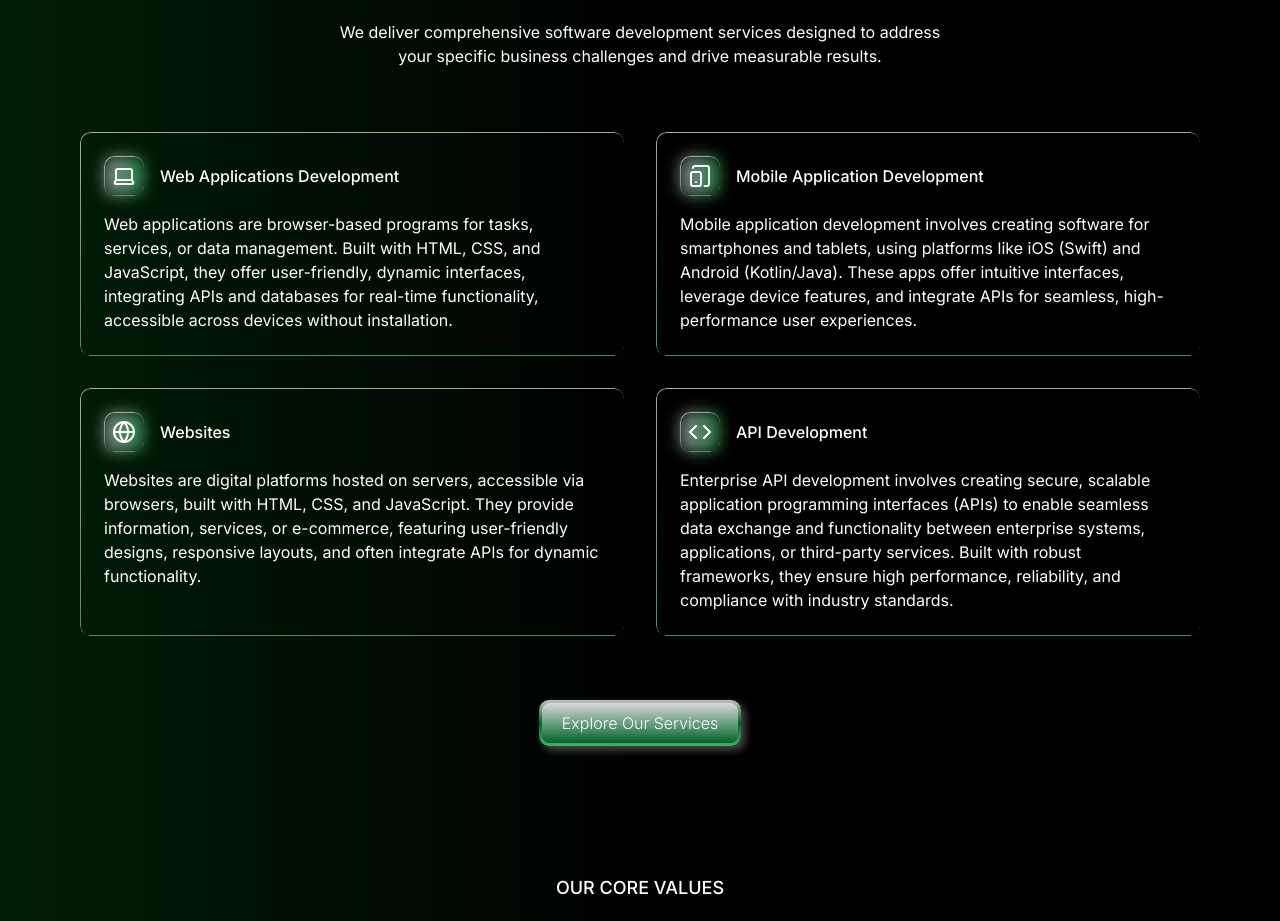
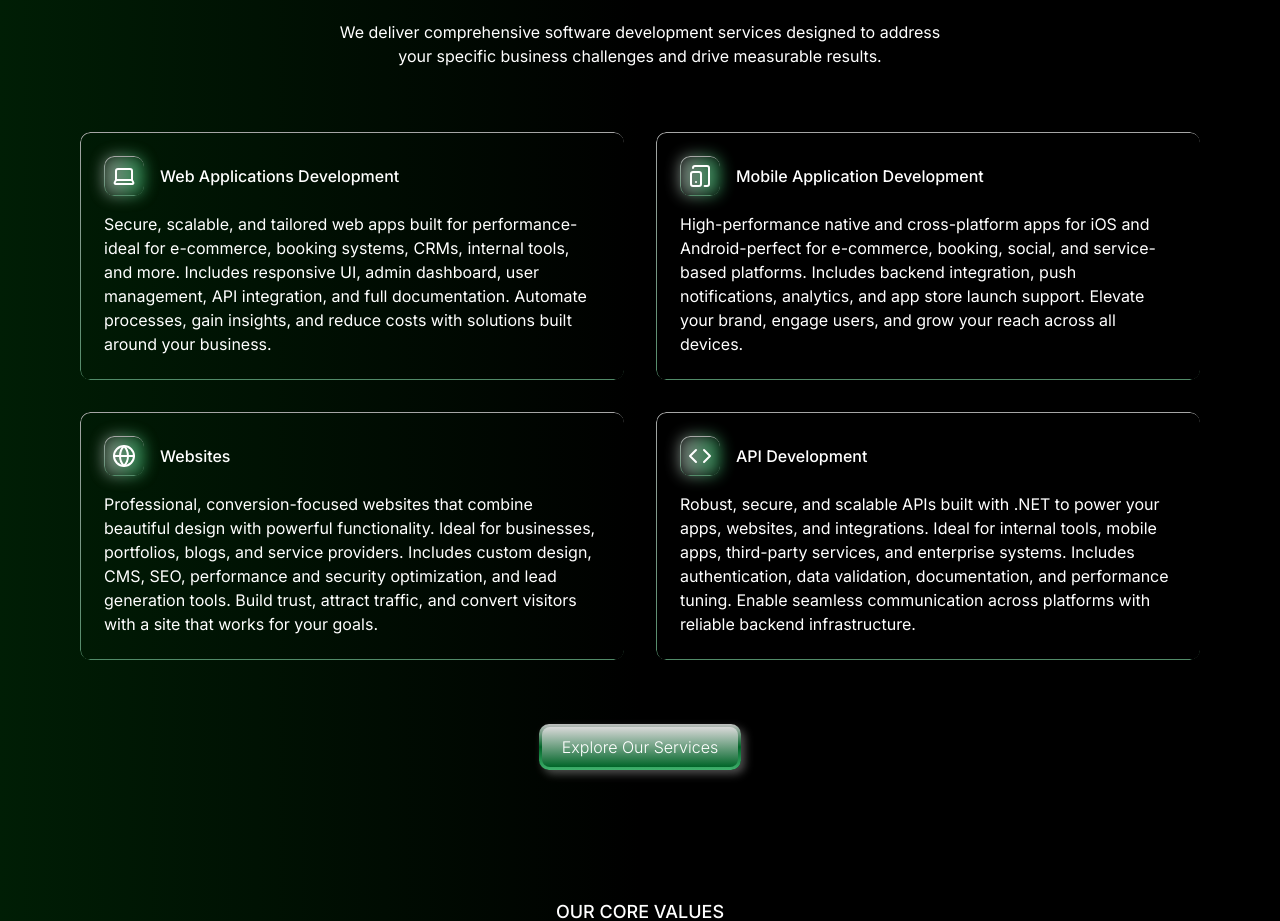
Before and after one commit to ethandiedericks/nevaeh-v3, a Next.js app: page / in a window 1280 px wide. Shown: the part 1526-2447 px from the top of the page. Built offline with nearby package versions, Linux system fonts and the light colour scheme; no server answers.

Commit message:
fixed contact, added toast, edited content

```diff
--- a/package.json
+++ b/package.json
@@ -22,7 +22,8 @@
     "react-markdown": "^10.1.0",
     "rehype-highlight": "^7.0.2",
     "remark-gfm": "^4.0.1",
-    "resend": "^4.5.1"
+    "resend": "^4.5.1",
+    "sonner": "^2.0.3"
   },
   "devDependencies": {
     "@eslint/eslintrc": "^3",
--- a/src/app/actions/sendContactEmail.ts
+++ b/src/app/actions/sendContactEmail.ts
@@ -11,7 +11,7 @@ const contactSchema = z.object({
   message: z.string().min(10, "Message must be at least 10 characters"),
 });
 
-async function internalSendContactEmail(formData: FormData) {
+export async function sendContactEmail(formData: FormData): Promise<{ success: boolean; error?: string }> {
     const raw = {
       fullName: formData.get("fullName"),
       email: formData.get("email"),
@@ -23,7 +23,7 @@ async function internalSendContactEmail(formData: FormData) {
     const result = contactSchema.safeParse(raw);
     if (!result.success) {
       console.error("Validation failed:", result.error.format());
-    return;
+      return { success: false, error: "Invalid form submission." };
     }
 
     const { fullName, email, phoneNumber, subject, message } = result.data;
@@ -33,7 +33,7 @@ async function internalSendContactEmail(formData: FormData) {
 
     if (!ownerEmail || !fromEmail) {
       console.error("Missing env vars");
-    return;
+      return { success: false, error: "Server misconfiguration." };
     }
 
     const resend = new Resend(process.env.RESEND_API_KEY);
@@ -55,12 +55,10 @@ async function internalSendContactEmail(formData: FormData) {
         html: htmlContent,
         replyTo: email,
       });
+
+      return { success: true };
     } catch (err) {
       console.error("Failed to send email:", err);
+      return { success: false, error: "Email failed to send. Please try again." };
     }
   }
-
-// This is the exported server action you use in <form action={...}>
-export async function sendContactEmail(formData: FormData): Promise<void> {
-  await internalSendContactEmail(formData);
-}
--- a/src/app/blog/layout.tsx
+++ b/src/app/blog/layout.tsx
@@ -40,7 +40,7 @@ export async function generateMetadata(): Promise<Metadata> {
       siteName: "Nevaeh Solutions",
       images: [
         {
-          url: `${process.env.NEXT_PUBLIC_BASE_URL}/images/blog-cover.jpg`, // Update with your actual blog cover image
+          url: `${process.env.NEXT_PUBLIC_OG_IMAGE_URL}`, // Update with your actual blog cover image
           width: 1200,
           height: 630,
           alt: "Nevaeh Solutions Blog",
@@ -52,7 +52,7 @@ export async function generateMetadata(): Promise<Metadata> {
       title: "Nevaeh Solutions Blog | Technology Insights & Expertise",
       description:
         "Explore our latest thoughts on technology, development trends, and digital innovation.",
-      images: [`${process.env.NEXT_PUBLIC_BASE_URL}/images/blog-cover.jpg`], // Update with your actual blog cover image
+      images: [`${process.env.NEXT_PUBLIC_TWITTER_IMAGE_URL}`], // Update with your actual blog cover image
     },
     alternates: {
       canonical: `${process.env.NEXT_PUBLIC_BASE_URL}/blog`,
--- a/src/app/layout.tsx
+++ b/src/app/layout.tsx
@@ -4,6 +4,7 @@ import { Inter } from "next/font/google";
 import "./globals.css";
 import { Navbar } from "@/components/layout/Navbar";
 import { Footer } from "@/components/layout/Footer";
+import { Toaster } from "sonner";
 
 const inter = Inter({
   variable: "--font-inter",
@@ -167,6 +168,15 @@ export default function RootLayout({
       <body className={`${inter.variable} antialiased text-white`}>
         <Navbar />
         <main>{children}</main>
+        <Toaster
+          position="bottom-right"
+          toastOptions={{
+            classNames: {
+              toast:
+                "bg-gradient-to-r from-[#001e05] via-black to-black text-white",
+            },
+          }}
+        />
         <Footer />
       </body>
     </html>
--- a/src/components/homepage/ServicesSection.tsx
+++ b/src/components/homepage/ServicesSection.tsx
@@ -30,28 +30,28 @@ export const ServicesSection = () => {
                 <ServiceCard
                   icon={<LaptopIcon />}
                   title="Web Applications Development"
-                  description="Web applications	are	browser-based	programs	for	tasks,	services,	or	data	management.	Built with	HTML, CSS, and	JavaScript,	they	offer	user-friendly,	dynamic	interfaces,	integrating	APIs	and	databases	for real-time	functionality,	accessible	across	devices	without	installation."
+                  description="Secure, scalable, and tailored web apps built for performance-ideal for e-commerce, booking systems, CRMs, internal tools, and more. Includes responsive UI, admin dashboard, user management, API integration, and full documentation. Automate processes, gain insights, and reduce costs with solutions built around your business."
                 />
               </div>
               <div className="h-full">
                 <ServiceCard
                   icon={<MobilePhonesIcon />}
                   title="Mobile Application Development"
-                  description="Mobile application development involves creating software for smartphones and tablets, using platforms like iOS (Swift) and Android (Kotlin/Java). These apps offer intuitive interfaces, leverage device features, and integrate APIs for seamless, high-performance user experiences."
+                  description="High-performance native and cross-platform apps for iOS and Android-perfect for e-commerce, booking, social, and service-based platforms. Includes backend integration, push notifications, analytics, and app store launch support. Elevate your brand, engage users, and grow your reach across all devices."
                 />
               </div>
               <div className="h-full">
                 <ServiceCard
                   icon={<WebIcon />}
                   title="Websites"
-                  description="Websites are digital platforms hosted on servers, accessible via browsers, built with HTML, CSS, and JavaScript. They provide information, services, or e-commerce, featuring user-friendly designs, responsive layouts, and often integrate APIs for dynamic functionality."
+                  description="Professional, conversion-focused websites that combine beautiful design with powerful functionality. Ideal for businesses, portfolios, blogs, and service providers. Includes custom design, CMS, SEO, performance and security optimization, and lead generation tools. Build trust, attract traffic, and convert visitors with a site that works for your goals."
                 />
               </div>
               <div className="h-full">
                 <ServiceCard
                   icon={<CodeIcon />}
                   title="API Development"
-                  description="Enterprise API development involves creating secure, scalable application programming interfaces (APIs) to enable seamless data exchange and functionality between enterprise systems, applications, or third-party services. Built with robust frameworks, they ensure high performance, reliability, and compliance with industry standards."
+                  description="Robust, secure, and scalable APIs built with .NET to power your apps, websites, and integrations. Ideal for internal tools, mobile apps, third-party services, and enterprise systems. Includes authentication, data validation, documentation, and performance tuning. Enable seamless communication across platforms with reliable backend infrastructure."
                 />
               </div>
             </div>
--- a/src/components/homepage/mobile/MobileServices.tsx
+++ b/src/components/homepage/mobile/MobileServices.tsx
@@ -14,25 +14,25 @@ export const MobileServices = () => {
       icon: <LaptopIcon />,
       title: "Web Applications Development",
       description:
-        "Web applications	are	browser-based	programs	for	tasks,	services,	or	data	management.	Built with	HTML, CSS, and	JavaScript,	they	offer	user-friendly,	dynamic	interfaces,	integrating	APIs	and	databases	for real-time	functionality,	accessible	across	devices	without	installation.",
+        "Secure, scalable, and tailored web apps built for performance-ideal for e-commerce, booking systems, CRMs, internal tools, and more. Includes responsive UI, admin dashboard, user management, API integration, and full documentation. Automate processes, gain insights, and reduce costs with solutions built around your business.",
     },
     {
       icon: <MobilePhonesIcon />,
       title: "Mobile Application Development",
       description:
-        "Mobile application development involves creating software for smartphones and tablets, using platforms like iOS (Swift) and Android (Kotlin/Java). These apps offer intuitive interfaces, leverage device features, and integrate APIs for seamless, high-performance user experiences.",
+        "High-performance native and cross-platform apps for iOS and Android-perfect for e-commerce, booking, social, and service-based platforms. Includes backend integration, push notifications, analytics, and app store launch support. Elevate your brand, engage users, and grow your reach across all devices.",
     },
     {
       icon: <WebIcon />,
       title: "Websites",
       description:
-        "Websites are digital platforms hosted on servers, accessible via browsers, built with HTML, CSS, and JavaScript. They provide information, services, or e-commerce, featuring user-friendly designs, responsive layouts, and often integrate APIs for dynamic functionality.",
+        "Professional, conversion-focused websites that combine beautiful design with powerful functionality. Ideal for businesses, portfolios, blogs, and service providers. Includes custom design, CMS, SEO, performance and security optimization, and lead generation tools. Build trust, attract traffic, and convert visitors with a site that works for your goals.",
     },
     {
       icon: <CodeIcon />,
       title: "API Development",
       description:
-        "Enterprise API development involves creating secure, scalable application programming interfaces (APIs) to enable seamless data exchange and functionality between enterprise systems, applications, or third-party services. Built with robust frameworks, they ensure high performance, reliability, and compliance with industry standards.",
+        "Robust, secure, and scalable APIs built with .NET to power your apps, websites, and integrations. Ideal for internal tools, mobile apps, third-party services, and enterprise systems. Includes authentication, data validation, documentation, and performance tuning. Enable seamless communication across platforms with reliable backend infrastructure.",
     },
   ];
   return (
```
Also changed, not shown: src/app/contact/page.tsx (+32 -7 lines), 1 other file (tests, documents, lock files or other folders). Lines whose indentation alone changed are shown as unchanged.
